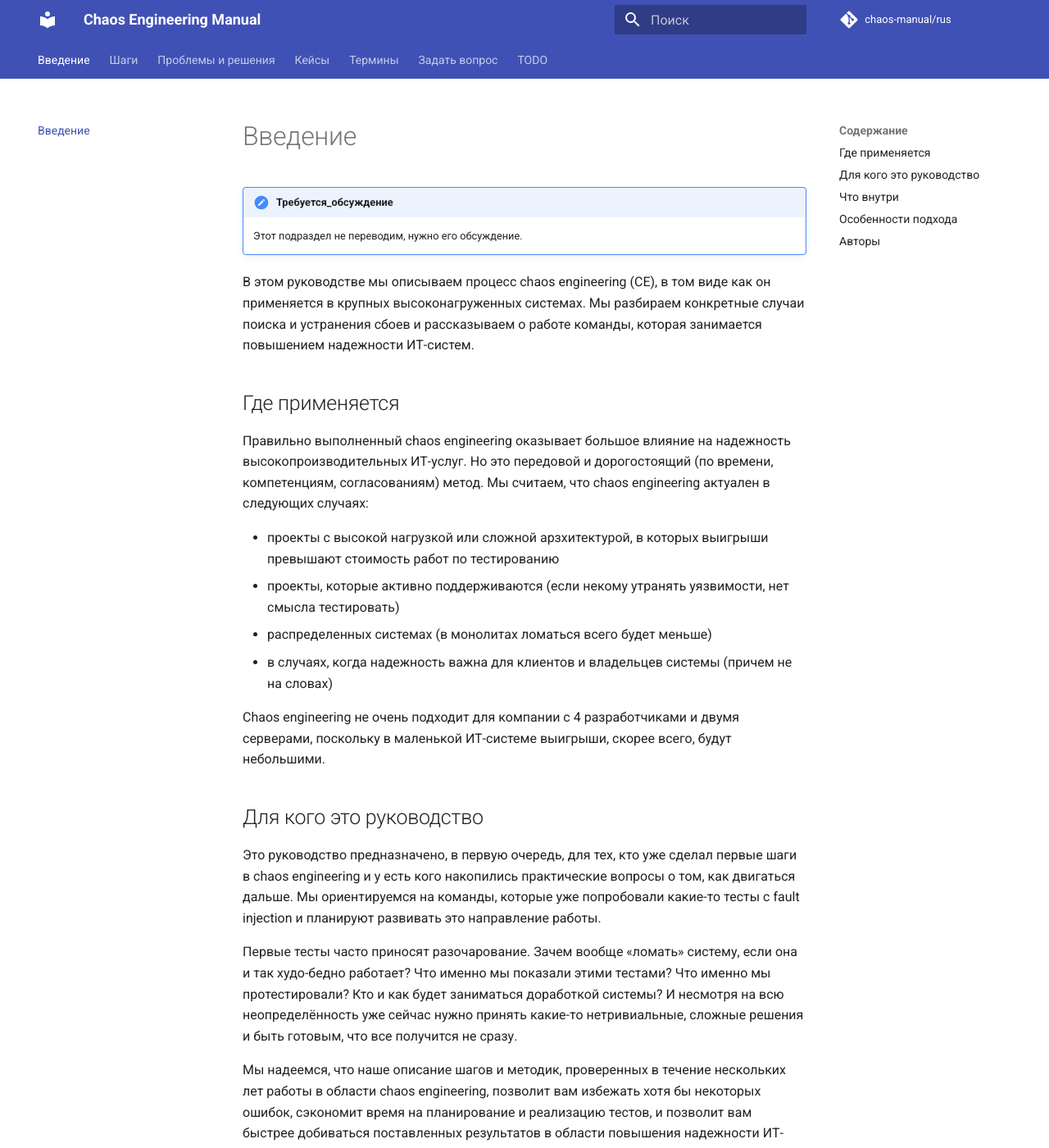
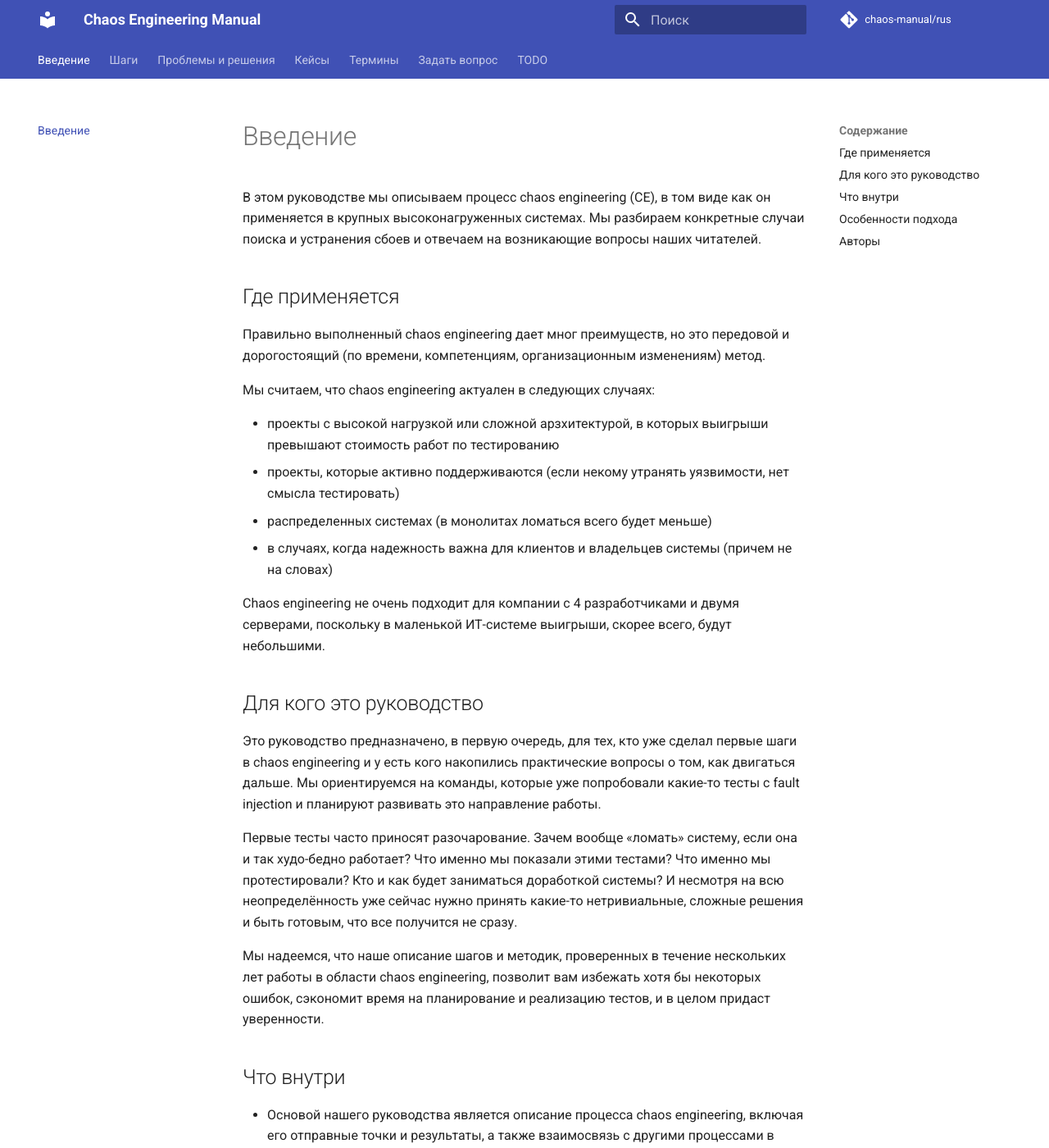
Before and after one commit to chaos-manual/rus, an MkDocs documentation site: the page built from documentation-ru/index.md, in a window 1280 px wide and 1400 px high. Shown: the whole window at 82% size. Built offline with MkDocs 1.6.1 and Material for MkDocs 9.7.7, drawn with Linux system fonts in a browser that asks for light colours; comment, search, counter and statistics services are not loaded; some of the changed text lies outside the part shown.

Commit message:
правка введения

```diff
--- a/documentation-ru/index.md
+++ b/documentation-ru/index.md
@@ -1,15 +1,12 @@
 # Введение
 
-!!! Требуется_обсуждение
-    Этот подраздел не переводим, нужно его обсуждение.
-
-
-В этом руководстве мы описываем процесс сhaos engineering (CE), в том виде как он применяется в крупных высоконагруженных системах. Мы разбираем конкретные случаи поиска и устранения сбоев и рассказываем о работе команды, которая занимается  повышением надежности ИТ-систем.
+В этом руководстве мы описываем процесс сhaos engineering (CE), в том виде как он применяется в крупных высоконагруженных системах. Мы разбираем конкретные случаи поиска и устранения сбоев и отвечаем
+на возникающие вопросы наших читателей.
 
 ## Где применяется
 
-Правильно выполненный сhaos engineering оказывает большое влияние на надежность высокопроизводительных ИТ-услуг.
-Но это передовой и дорогостоящий (по времени, компетенциям, согласованиям) метод.
+Правильно выполненный сhaos engineering дает мног преимуществ, но это передовой и дорогостоящий (по времени, компетенциям, организационным изменениям) метод.
+
 Мы считаем, что сhaos engineering актуален в следующих случаях:
 
 - проекты с высокой нагрузкой или сложной арзхитектурой, в которых выигрыши превышают стоимость работ по тестированию
@@ -25,7 +22,7 @@
 
 Первые тесты часто приносят разочарование. Зачем вообще «ломать» систему, если она и так худо-бедно работает? Что именно мы показали этими тестами? Что именно мы протестировали? Кто и как будет заниматься доработкой системы? И несмотря на всю неопределённость уже сейчас нужно принять какие-то нетривиальные, сложные решения и быть готовым, что все получится не сразу.
 
-Мы надеемся, что наше описание шагов и методик, проверенных в течение нескольких лет работы в области chaos engineering, позволит вам избежать хотя бы некоторых ошибок, сэкономит время на планирование и реализацию тестов, и позволит вам быстрее добиваться поставленных результатов в области повышения надежности ИТ-систем и сервисов.
+Мы надеемся, что наше описание шагов и методик, проверенных в течение нескольких лет работы в области chaos engineering, позволит вам избежать хотя бы некоторых ошибок, сэкономит время на планирование и реализацию тестов, и в целом придаст уверенности.
 
 ## Что внутри
 
```
